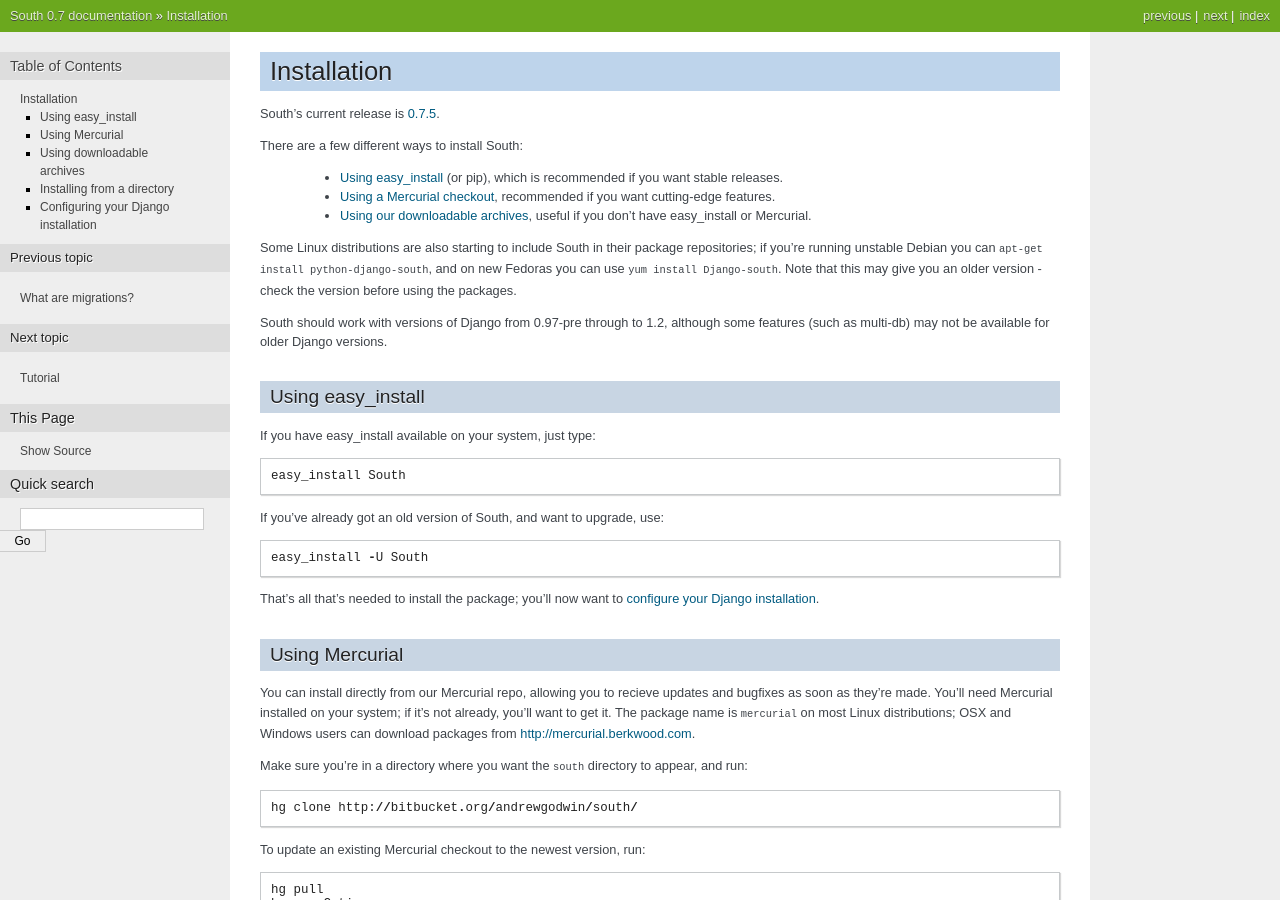
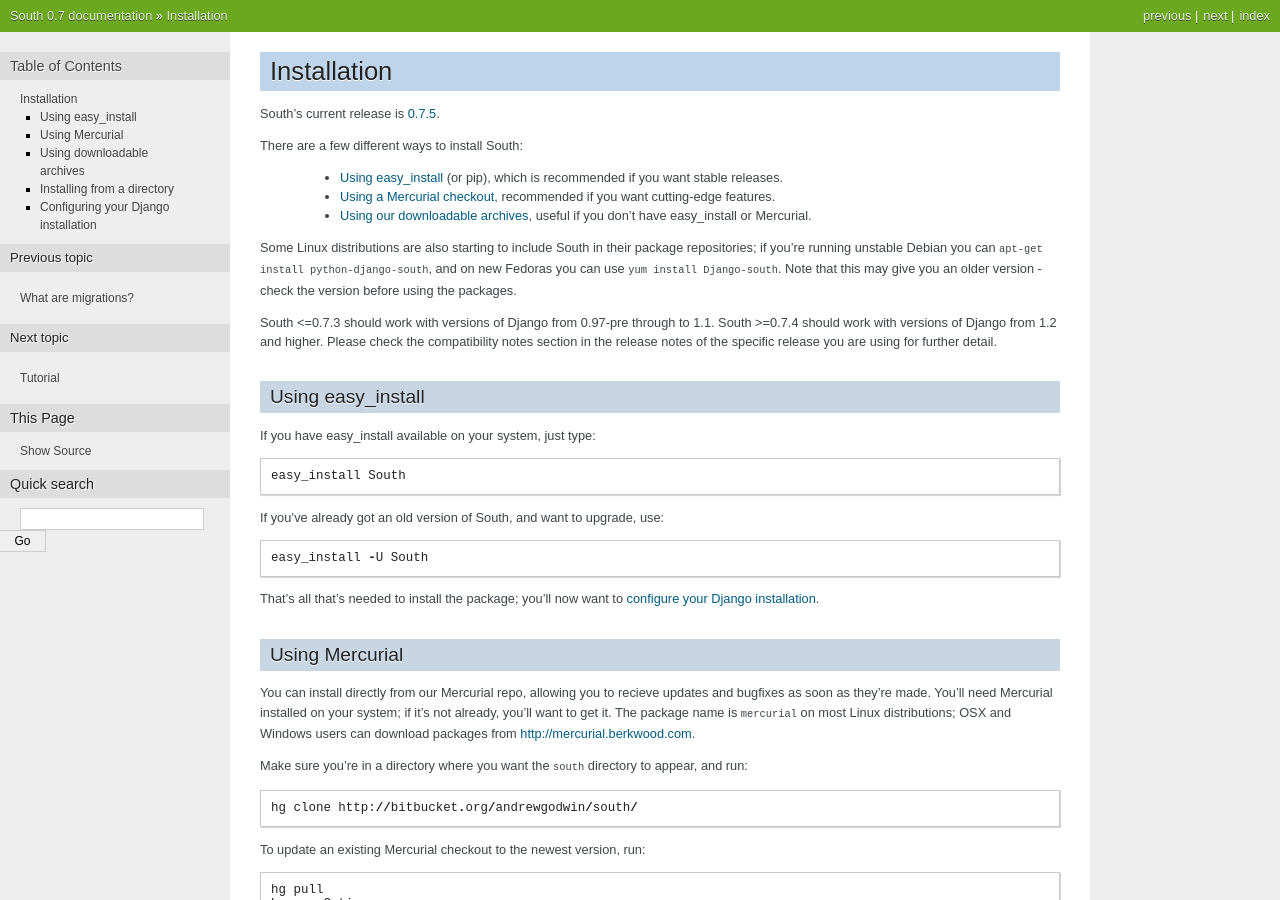
Before and after one commit to zhlgh603/django-south, a Sphinx documentation site: the page built from docs/installation.rst, in a window 1280 px wide and 900 px high. Built offline with Sphinx 7.4.7, drawn with Linux system fonts in a browser that asks for light colours.

Commit message:
Fixed #1137: Fix installation docs about versions

```diff
--- a/docs/installation.rst
+++ b/docs/installation.rst
@@ -18,8 +18,10 @@ repositories; if you're running unstable Debian you can
 ``yum install Django-south``. Note that this may give you an older version -
 check the version before using the packages.
 
-South should work with versions of Django from 0.97-pre through to 1.2, although
-some features (such as multi-db) may not be available for older Django versions.
+South <=0.7.3 should work with versions of Django from 0.97-pre through to 1.1.
+South >=0.7.4 should work with versions of Django from 1.2 and higher.  Please
+check the compatibility notes section in the release notes of the specific
+release you are using for further detail.
 
 
 .. _installation-easy-install:
```
